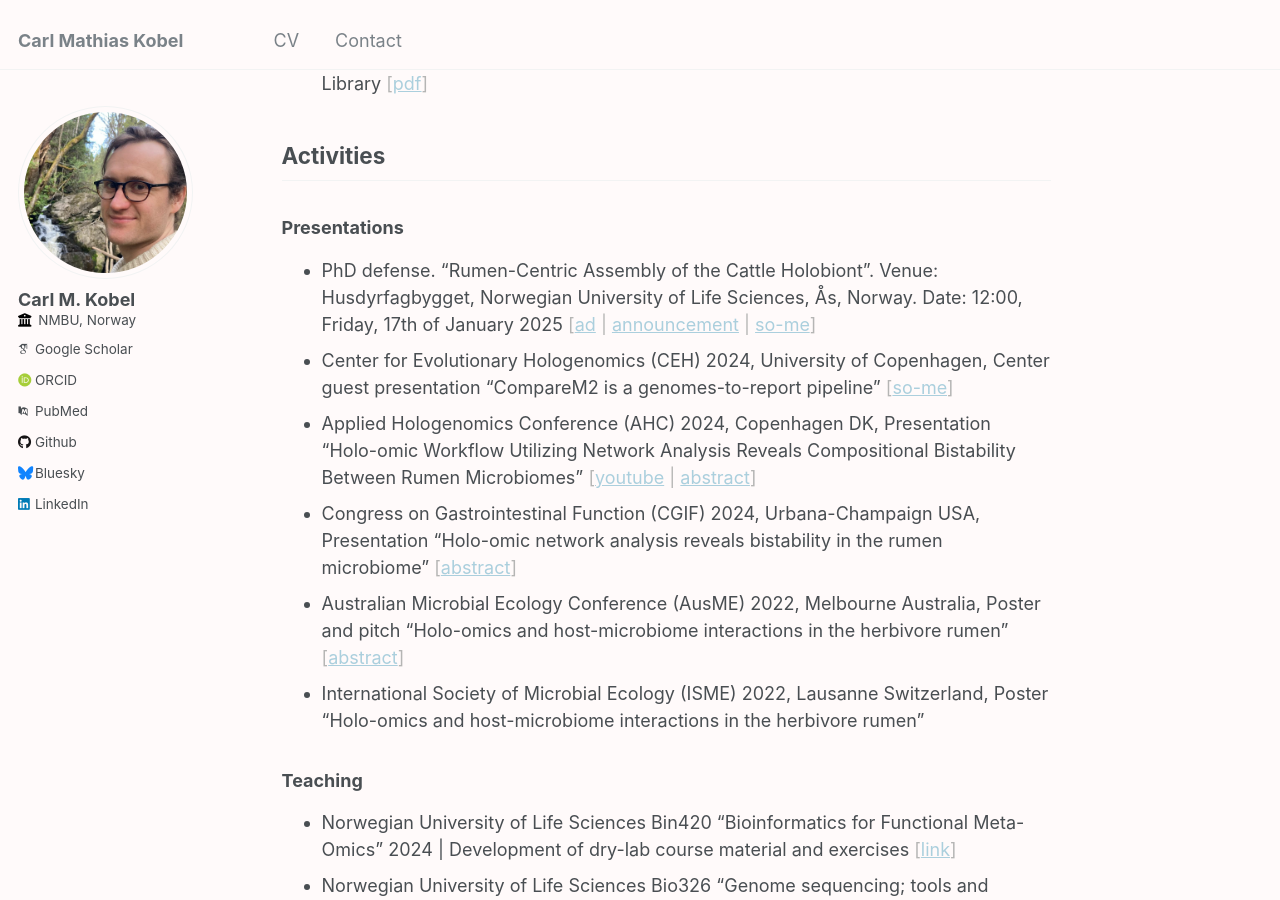
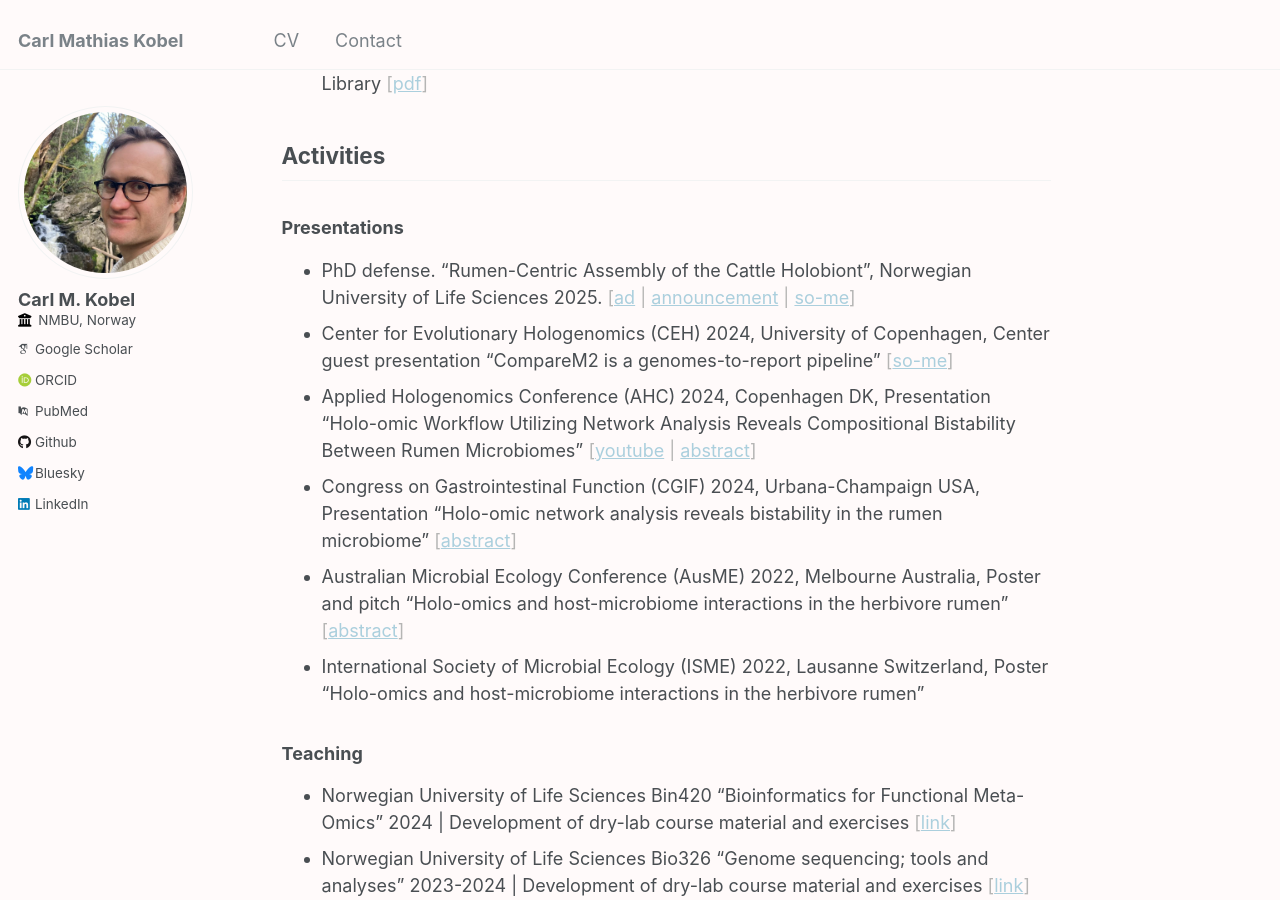
Before and after one commit to cmkobel/cmkobel.github.io, a Jekyll site: the page built from _pages/about.md, in a window 1280 px wide and 900 px high, scrolled down 582 px. Built offline with Jekyll 4.4.1, drawn with Linux system fonts in a browser that asks for light colours; some web fonts are replaced.

Commit message:
Simplify PhD defense presentation details

```diff
--- a/_pages/about.md
+++ b/_pages/about.md
@@ -23,7 +23,7 @@ Currently open to work.
 
 ### Presentations
 
-  - PhD defense. "Rumen-Centric Assembly of the Cattle Holobiont". Venue: Husdyrfagbygget, Norwegian University of Life Sciences, Ås, Norway. Date: 12:00, Friday, 17th of January 2025 <span class="shaded">[[ad](https://www.nmbu.no/forskning/samspillet-mellom-en-vertsorganisme-og-mikrobene) \| [announcement](https://web.archive.org/web/20250108150229/https://www.nmbu.no/en/research/public-defences/17-jan-carl-mathias-kobel-biovit) \| [so-me](https://web.archive.org/web/20250126150519/https://www.linkedin.com/posts/phil-pope-30b171280_congratulations-dr-carl-mathias-kobel-on-activity-7287071663735590912-xkfC)]</span>
+  - PhD defense. "Rumen-Centric Assembly of the Cattle Holobiont", Norwegian University of Life Sciences 2025. <span class="shaded">[[ad](https://www.nmbu.no/forskning/samspillet-mellom-en-vertsorganisme-og-mikrobene) \| [announcement](https://web.archive.org/web/20250108150229/https://www.nmbu.no/en/research/public-defences/17-jan-carl-mathias-kobel-biovit) \| [so-me](https://web.archive.org/web/20250126150519/https://www.linkedin.com/posts/phil-pope-30b171280_congratulations-dr-carl-mathias-kobel-on-activity-7287071663735590912-xkfC)]</span>
   - Center for Evolutionary Hologenomics (CEH) 2024, University of Copenhagen, Center guest presentation "CompareM2 is a genomes-to-report pipeline" <span class="shaded">[[so-me](https://web.archive.org/web/20250108150357/https://www.linkedin.com/posts/center-for-evolutionary-hologenomics_hologenomics-activity-7270049447198302208-XJXz)]</span>
   - Applied Hologenomics Conference (AHC) 2024, Copenhagen DK, Presentation "Holo-omic Workflow Utilizing Network Analysis Reveals Compositional Bistability Between Rumen Microbiomes" <span class="shaded">[[youtube](https://www.youtube.com/watch?v=gucJB-GG0WQ) \| [abstract](https://web.archive.org/web/20250108152557/https://www.appliedhologenomicsconference.eu/abstracts.html)]</span>
   - Congress on Gastrointestinal Function (CGIF) 2024, Urbana-Champaign USA, Presentation "Holo-omic network analysis reveals bistability in the rumen microbiome" <span class="shaded">[[abstract](https://www.congressgastrofunction.org/proceedings/2024_Congress_on_GI_Function.pdf)]</span>
```
